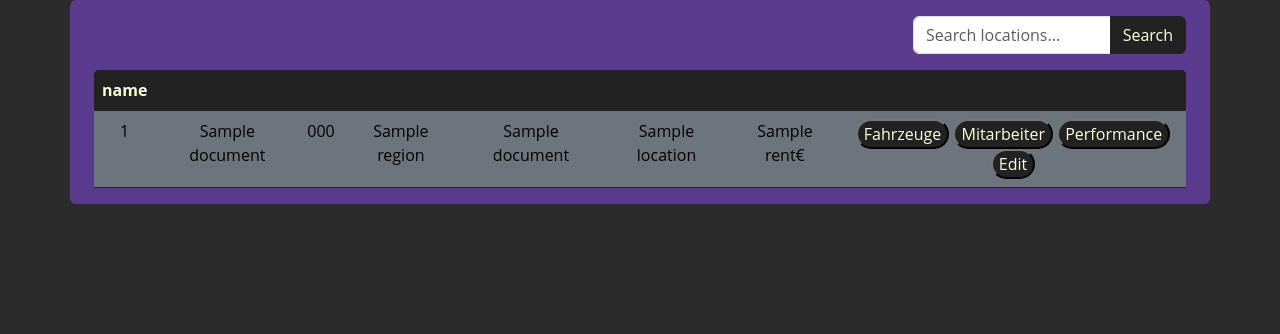
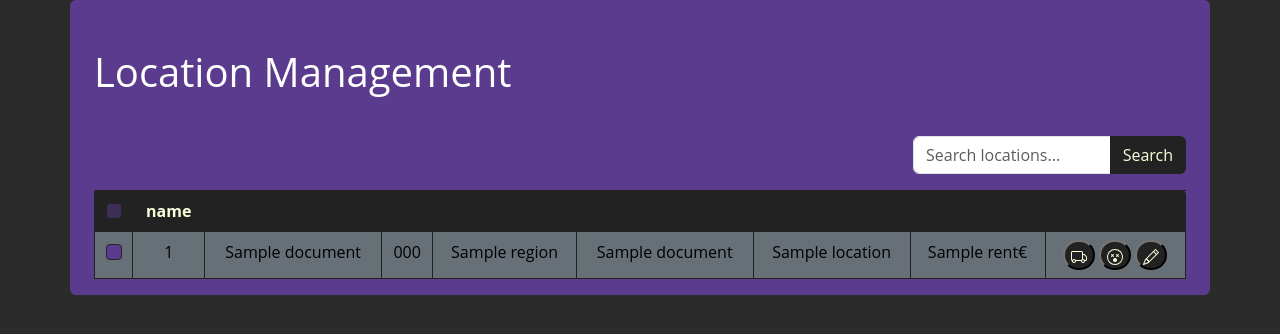
Before and after one commit to MultiKnacker/Projekt-WIN, a Python web app: template flask/templates/location/locationview.html in a window 1280 px wide. Shown: the top 334 px of the page. Run offline with Jinja, Linux system fonts and the light colour scheme; the template is opened without the code that fills it: most values are stand-ins (such as "Sample title", 1, 10 or a date in 2020); some libraries are stand-ins or nearby versions.

Commit message:
- added checkbox - added bootstrap icons

```diff
--- a/flask/static/css/main.css
+++ b/flask/static/css/main.css
@@ -205,3 +205,16 @@ div.navbar {
     color: rgb(255, 255, 255); /* Ensure the text is readable */
     border-radius: 10px;
 }
+
+/*
+    checkbox design
+ */
+
+.checkbox {
+    background-color: var(--primary-accent-color);
+    border-color: var(--primary-background-color);
+}
+
+.checkbox:checked {
+    background-color: #7c4e9c;
+}
--- a/flask/templates/base.html
+++ b/flask/templates/base.html
@@ -6,7 +6,7 @@
     <meta name="viewport" content="width=device-width, initial-scale=1">
     <link href="{{ url_for('static', filename='css/bootstrap/bootstrap.css') }}" rel="stylesheet">
     <link href="{{ url_for('static', filename='css/main.css') }}" rel="stylesheet">
-    <link href="https://cdn.jsdelivr.net/npm/bootstrap-icons@1.11.3/font/bootstrap-icons.min.css" rel="stylesheet">
+    <link rel="stylesheet" href="https://cdn.jsdelivr.net/npm/bootstrap-icons@1.11.3/font/bootstrap-icons.min.css">
 
     <script src="https://code.jquery.com/jquery-3.3.1.slim.min.js" integrity="sha384-q8i/X+965DzO0rT7abK41JStQIAqVgRVzpbzo5smXKp4YfRvH+8abtTE1Pi6jizo" crossorigin="anonymous"></script>
 
--- a/flask/templates/location/locationview.html
+++ b/flask/templates/location/locationview.html
@@ -5,8 +5,9 @@
 {% endblock %}
 
 {% block body%}
-    <div class="container">
+    <div class="container mt-5">
         <div>
+            <h1 class="mb-4">Location Management</h1>
             <div class="pt-3 d-flex flex-row-reverse">
                 <form class="w-25" action="{{ url_for('location.filter_location') }}" method="POST">
                     <div class="input-group mb-3">
@@ -30,29 +31,48 @@
             <div class="alert alert-warning"> Nix geklappt!!! </div>
             {% endif %}
         {% endif %}
-        <table class="table table-hover">
+        <div class="table-responsive">
+            <table class="table table-striped table-bordered table-hover">
                 <thead>
                     <tr>
+                        <th>
+                            <input class="form-check-input checkbox" type="checkbox" value="" id="select_all" disabled>
+                        </th>
                         {% for field in data[0].keys() %}
-                    <th>{{ field }}</th>
+                        <th scope="col">{{ field }}</th>
                         {% endfor %}
                     </tr>
                 </thead>
                 <tbody>
                     {% for document in data %}
                     <tr>
-                    <td >{{ document['_id'] }}</td>
-                    <td >{{ document['name'] }}</td>
-                    <td >{{ document['zipcode'] }}</td>
-                    <td >{{ document['region'] }}</td>
-                    <td >{{ document['streetname'] }}</td>
-                    <td >{{ document['location'] }}</td>
-                    <td >{{ document['rent'] }}€</td>
                         <td>
-                        <button type="button">Fahrzeuge</button>
-                        <button type="button">Mitarbeiter</button>
-                        <button type="button">Performance</button>
-                        <button type="button" data-toggle="modal" data-target="#editLocationModal{{ document['_id'] }}">Edit</button>
+                            <input class="form-check-input checkbox" type="checkbox" value="" id="select_location">
+                        </td>
+                        <td>{{ document['_id'] }}</td>
+                        <td>{{ document['name'] }}</td>
+                        <td>{{ document['zipcode'] }}</td>
+                        <td>{{ document['region'] }}</td>
+                        <td>{{ document['streetname'] }}</td>
+                        <td>{{ document['location'] }}</td>
+                        <td>{{ document['rent'] }}€</td>
+                        <td>
+                            <button type="button" data-toggle="tooltip" data-placement="top" title="Fahrzeuge einsehen">
+                                <svg xmlns="http://www.w3.org/2000/svg" width="16" height="16" fill="currentColor" class="bi bi-truck" viewBox="0 0 16 16">
+                                    <path d="M0 3.5A1.5 1.5 0 0 1 1.5 2h9A1.5 1.5 0 0 1 12 3.5V5h1.02a1.5 1.5 0 0 1 1.17.563l1.481 1.85a1.5 1.5 0 0 1 .329.938V10.5a1.5 1.5 0 0 1-1.5 1.5H14a2 2 0 1 1-4 0H5a2 2 0 1 1-3.998-.085A1.5 1.5 0 0 1 0 10.5zm1.294 7.456A2 2 0 0 1 4.732 11h5.536a2 2 0 0 1 .732-.732V3.5a.5.5 0 0 0-.5-.5h-9a.5.5 0 0 0-.5.5v7a.5.5 0 0 0 .294.456M12 10a2 2 0 0 1 1.732 1h.768a.5.5 0 0 0 .5-.5V8.35a.5.5 0 0 0-.11-.312l-1.48-1.85A.5.5 0 0 0 13.02 6H12zm-9 1a1 1 0 1 0 0 2 1 1 0 0 0 0-2m9 0a1 1 0 1 0 0 2 1 1 0 0 0 0-2"/>
+                                </svg>
+                            </button>
+                            <button type="button" data-toggle="tooltip" data-placement="top" title="Mitarbeiter einsehen">
+                                <svg xmlns="http://www.w3.org/2000/svg" width="16" height="16" fill="currentColor" class="bi bi-emoji-dizzy" viewBox="0 0 16 16">
+                                    <path d="M8 15A7 7 0 1 1 8 1a7 7 0 0 1 0 14m0 1A8 8 0 1 0 8 0a8 8 0 0 0 0 16"/>
+                                    <path d="M9.146 5.146a.5.5 0 0 1 .708 0l.646.647.646-.647a.5.5 0 0 1 .708.708l-.647.646.647.646a.5.5 0 0 1-.708.708l-.646-.647-.646.647a.5.5 0 1 1-.708-.708l.647-.646-.647-.646a.5.5 0 0 1 0-.708m-5 0a.5.5 0 0 1 .708 0l.646.647.646-.647a.5.5 0 1 1 .708.708l-.647.646.647.646a.5.5 0 1 1-.708.708L5.5 7.207l-.646.647a.5.5 0 1 1-.708-.708l.647-.646-.647-.646a.5.5 0 0 1 0-.708M10 11a2 2 0 1 1-4 0 2 2 0 0 1 4 0"/>
+                                </svg>
+                            </button>
+                            <button type="button" data-toggle="modal" data-target="#editLocationModal{{ document['_id'] }}">
+                                <svg xmlns="http://www.w3.org/2000/svg" width="16" height="16" fill="currentColor" class="bi bi-pencil" viewBox="0 0 16 16">
+                                    <path d="M12.146.146a.5.5 0 0 1 .708 0l3 3a.5.5 0 0 1 0 .708l-10 10a.5.5 0 0 1-.168.11l-5 2a.5.5 0 0 1-.65-.65l2-5a.5.5 0 0 1 .11-.168zM11.207 2.5 13.5 4.793 14.793 3.5 12.5 1.207zm1.586 3L10.5 3.207 4 9.707V10h.5a.5.5 0 0 1 .5.5v.5h.5a.5.5 0 0 1 .5.5v.5h.293zm-9.761 5.175-.106.106-1.528 3.821 3.821-1.528.106-.106A.5.5 0 0 1 5 12.5V12h-.5a.5.5 0 0 1-.5-.5V11h-.5a.5.5 0 0 1-.468-.325"/>
+                                </svg>
+                            </button>
                         </td>
                     </tr>
 
@@ -100,6 +120,7 @@
             </table>
         </div>
     </div>
+</div>
 
 
 {% endblock %}
```
Also changed, not shown: flask/blueprints/locations.py (+4 -3 lines). Lines whose indentation alone changed are shown as unchanged.
